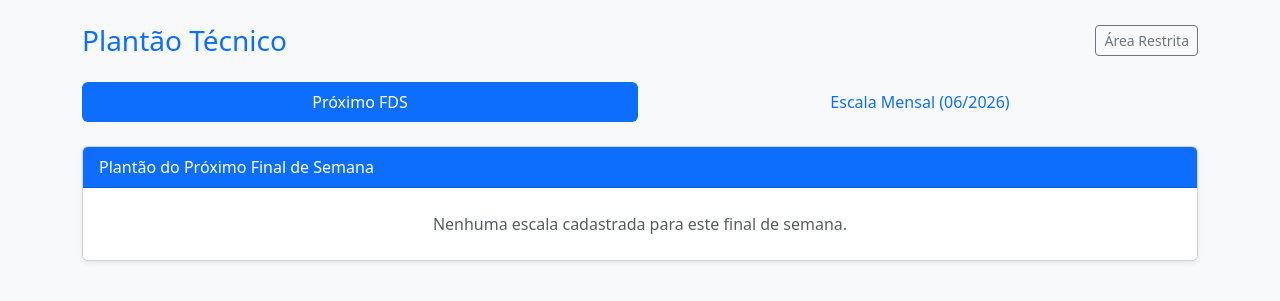
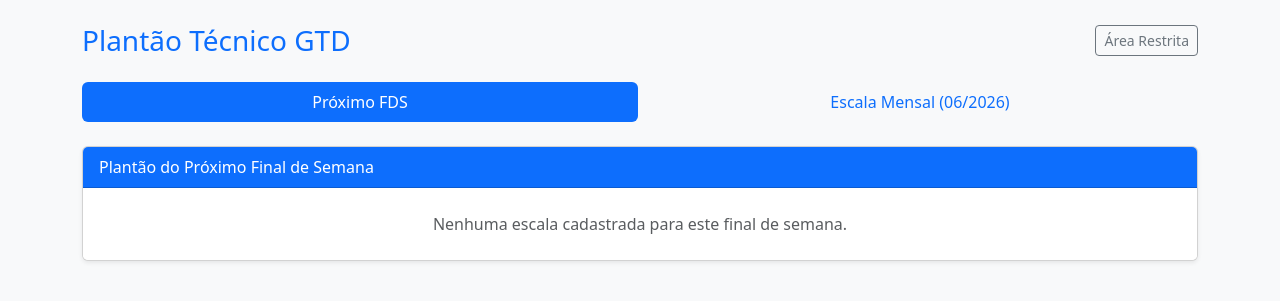
Before and after one commit to Filipe-Bina/gerenciador_escalas, a Flask app: page / in a window 1280 px wide. Shown: the top 301 px of the page. Run offline with Flask 3, Linux system fonts and the light colour scheme; data that the repository does not hold is empty; some libraries are stand-ins or nearby versions.

Commit message:
Atualiza titulo do dashboard

```diff
--- a/templates/dashboard.html
+++ b/templates/dashboard.html
@@ -9,7 +9,7 @@
 <body class="bg-light">
     <div class="container py-4">
         <header class="d-flex justify-content-between align-items-center mb-4">
-            <h1 class="h3 mb-0 text-primary">Plantão Técnico</h1>
+            <h1 class="h3 mb-0 text-primary">Plantão Técnico GTD</h1>
             <a href="/login" class="btn btn-outline-secondary btn-sm">Área Restrita</a>
         </header>
 
```
